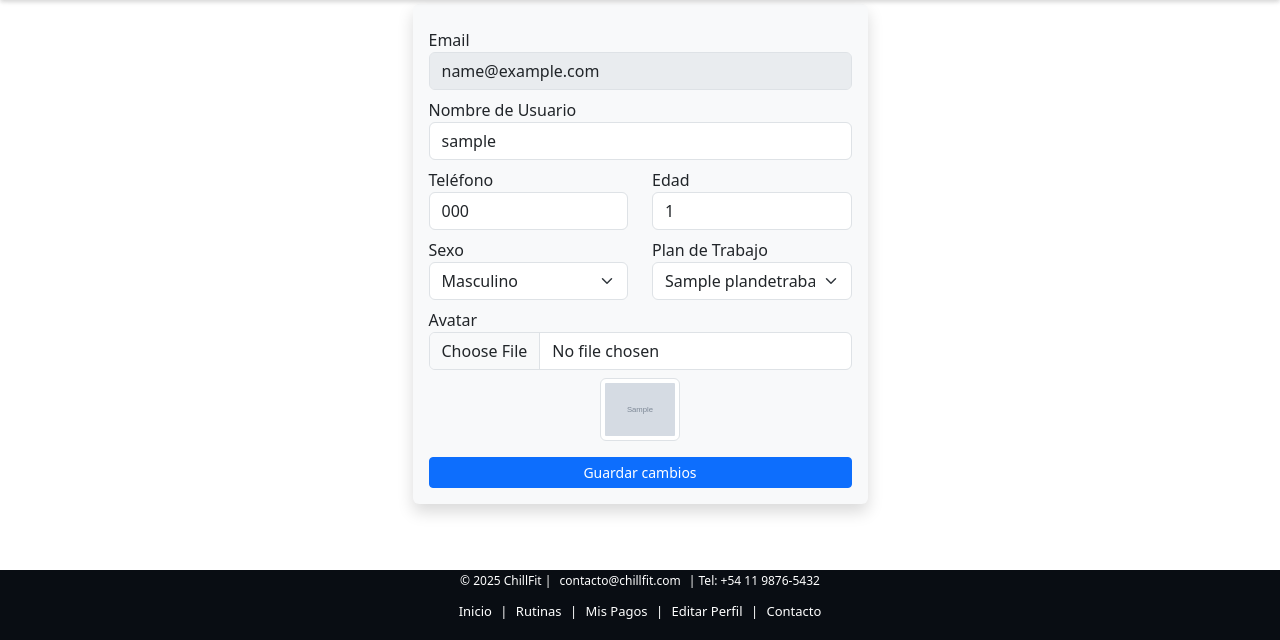
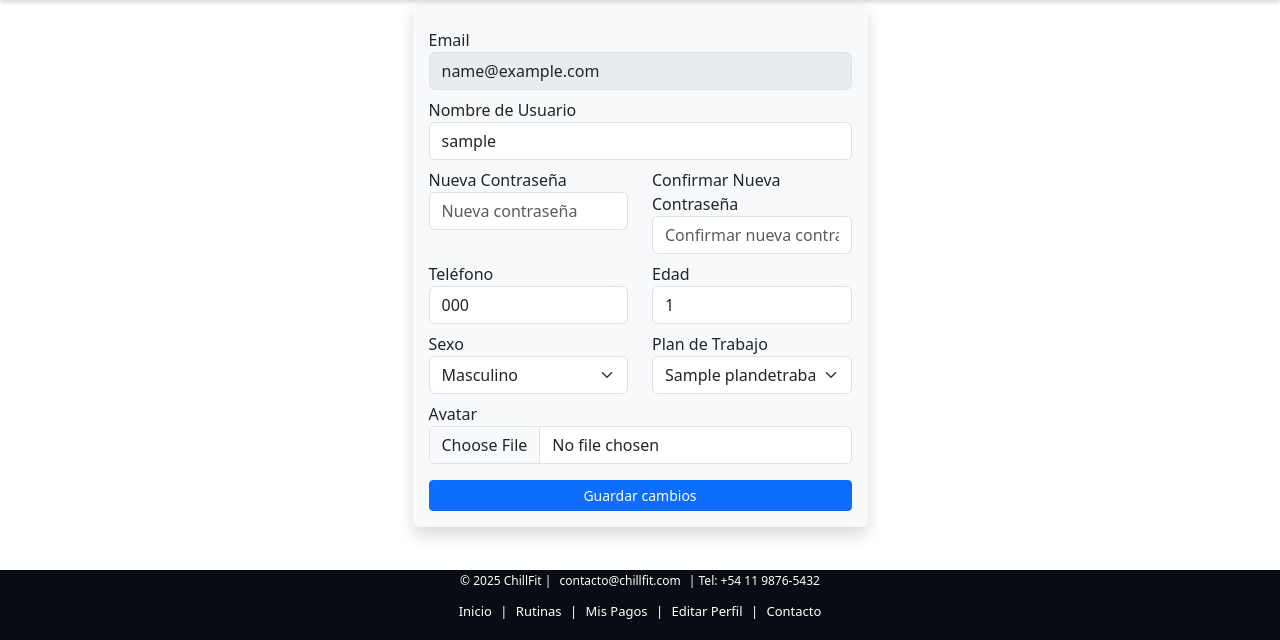
Before and after one commit to julianlods/ChillFit, a Django app: page /perfil/ in a window 1280 px wide. Shown: the part 160-800 px from the top of the page. Run offline with Django 5.2, Linux system fonts and the light colour scheme; a user stored in the database is signed in; tables that the repository leaves empty hold one stand-in row (values such as "Sample post"); grey boxes marked "Sample" are stand-in pictures; some libraries are stand-ins or nearby versions.

Commit message:
Ajustes en perfil: ocultar avatar en vista y compactar campos de contraseña

```diff
--- a/ChillFit/templates/ChillFit/perfil.html
+++ b/ChillFit/templates/ChillFit/perfil.html
@@ -35,6 +35,18 @@
             <div class="mb-2">
                 <label for="id_username">Nombre de Usuario</label>
                 <input type="text" class="form-control" name="username" id="id_username" value="{{ user.username }}" placeholder="Nombre de Usuario">
+            </div>
+
+            <!-- Cambio de contraseña -->
+            <div class="row">
+                <div class="col-6 mb-2">
+                    <label for="id_password1">Nueva Contraseña</label>
+                    <input type="password" class="form-control" name="password1" id="id_password1" placeholder="Nueva contraseña">
+                </div>
+                <div class="col-6 mb-2">
+                    <label for="id_password2">Confirmar Nueva Contraseña</label>
+                    <input type="password" class="form-control" name="password2" id="id_password2" placeholder="Confirmar nueva contraseña">
+                </div>
             </div>
 
             <!-- Teléfono y Edad -->
@@ -86,11 +98,6 @@
             <div class="mb-2">
                 <label for="id_avatar">Avatar</label>
                 <input type="file" class="form-control" name="avatar" id="id_avatar">
-                {% if perfil.avatar %}
-                    <div class="mt-2 text-center">
-                        <img src="{{ perfil.avatar.url }}" alt="Avatar actual" class="img-thumbnail" width="80">
-                    </div>
-                {% endif %}
             </div>
 
             <!-- Botón -->
--- a/ChillFit/views.py
+++ b/ChillFit/views.py
@@ -224,7 +224,6 @@ def perfil(request):
     # Obtener o crear el perfil del usuario
     perfil = get_object_or_404(PerfilUsuario, usuario=usuario)
 
-
     if request.method == 'POST':
         perfil.telefono = request.POST.get('telefono', perfil.telefono)
         perfil.edad = request.POST.get('edad', perfil.edad)
@@ -238,6 +237,21 @@ def perfil(request):
             perfil.plan_de_trabajo = PlanDeTrabajo.objects.get(id=plan_id)
 
         perfil.save()
+
+        # CAMBIO DE CONTRASEÑA (si se completan los campos)
+        password1 = request.POST.get('password1')
+        password2 = request.POST.get('password2')
+
+        if password1 or password2:
+            if password1 == password2 and password1.strip():
+                usuario.set_password(password1)
+                usuario.save()
+                messages.success(request, 'Contraseña actualizada correctamente. Por favor, iniciá sesión de nuevo.')
+                return redirect('login')  # Se desloguea tras cambiar la contraseña
+            else:
+                messages.error(request, 'Las contraseñas no coinciden o son inválidas.')
+                return redirect('perfil')
+
         messages.success(request, 'Perfil actualizado correctamente.')
         return redirect('perfil')
 
```
